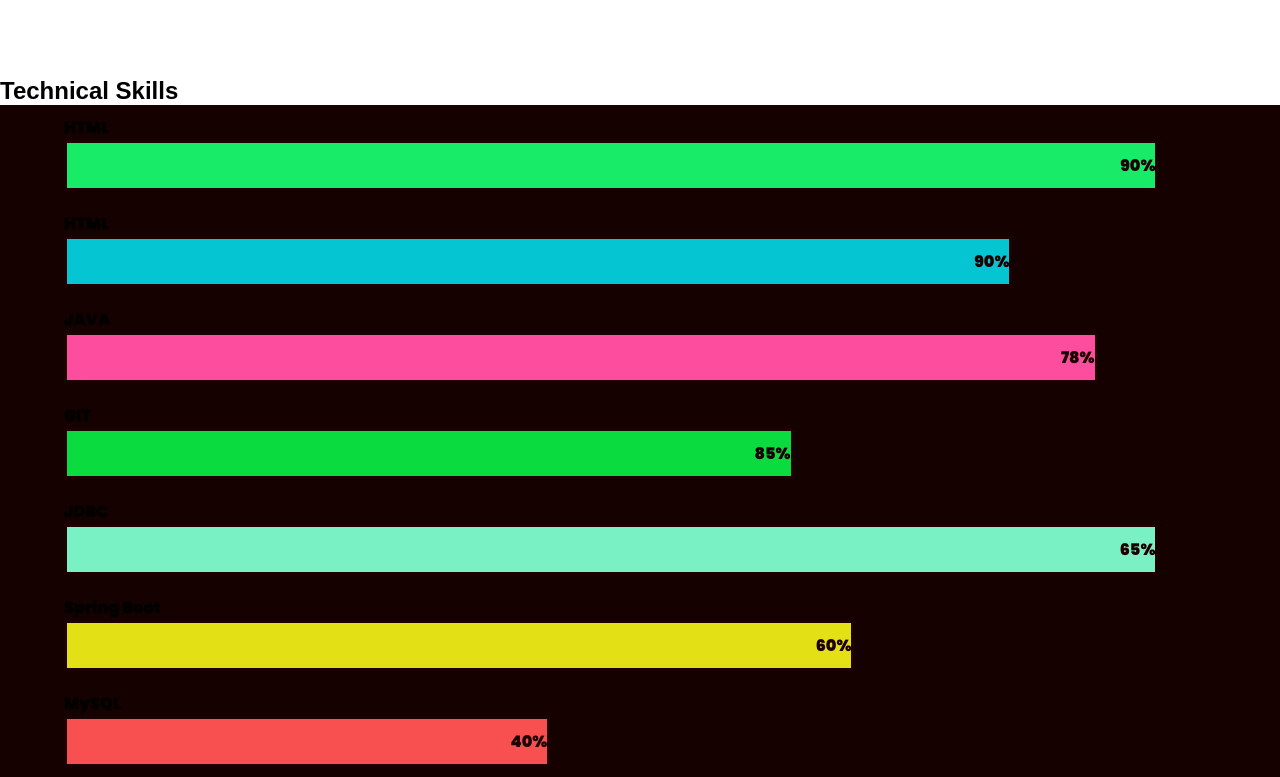
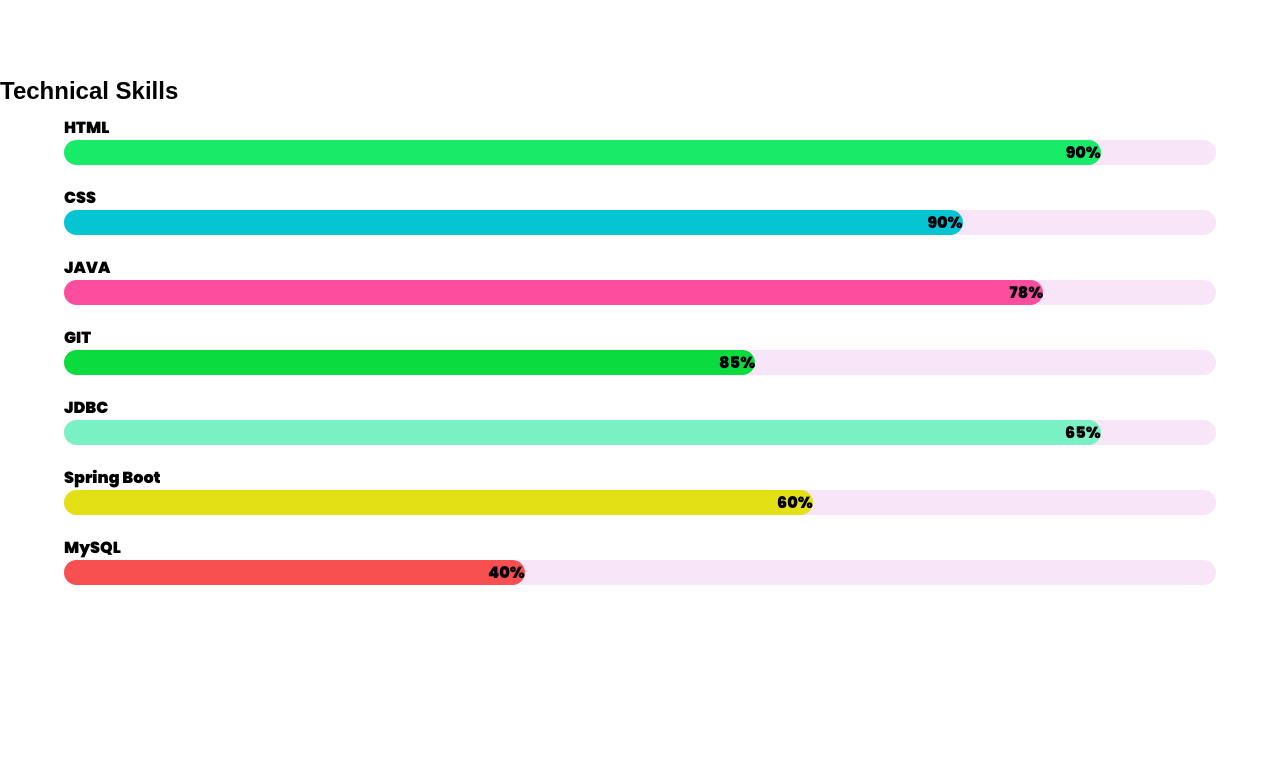
Before and after one commit to RushiJaware/portfolio_page, a plain HTML site: page index.html in a window 1280 px wide. Shown: the part 1426-2203 px from the top of the page. After the commit the page ends 2021 px from the top, so only its background shows below. Drawn offline with Linux system fonts and the light colour scheme; a web font is replaced by a local one.

Commit message:
skills corner updates

```diff
--- a/css/style.css
+++ b/css/style.css
@@ -237,33 +237,42 @@
 
 .skills_list {
   width: 100%;
-  background-color: #160101;
-  box-sizing: border-box;
+
   padding-left: 5%;
   padding-top: 10px;
   padding-bottom: 10px;
+  padding-right: 5%;
 
 }
 
 .progress{
 
   text-align: right;
-  padding-top: 10px;
-  padding-bottom: 10px;
-  color: rgb(29, 0, 0);
-  border: solid;
-  box-sizing: border-box
+  color: rgb(3, 0, 10);
+  box-sizing: border-box;
+  border-radius: 25px;
+  }
+
+
+.bo{
+
+   color: rgb(29, 0, 0);
+    width: 100%;
+  background-color: #ecb9ec5e;
+   border-radius: 25px;
+
 }
 
 .html {
   width: 90%;
   background-color: #17eb68;
-
+  border-radius: 25px;
 }
 
 .css {
   width: 78%;
   background-color: #05c5d3;
+
 }
 
 .java {
--- a/index.html
+++ b/index.html
@@ -1,12 +1,14 @@
 <!DOCTYPE html>
 <html lang="en">
+
 <head>
     <meta charset="UTF-8">
     <meta http-equiv="X-UA-Compatible" content="IE=edge">
     <meta name="viewport" content="width=device-width, initial-scale=1.0">
     <title>Rushi Portfolio</title>
-    <link rel="stylesheet" href="css/style.css"/>
+    <link rel="stylesheet" href="css/style.css" />
 </head>
+
 <body>
     <header class="header">
         <img src="images/portfolioLogo.png" alt="main logo" class="logo">
@@ -35,7 +37,7 @@
                 </div>
                 <!-- hero secton right side -->
                 <div class="section-hero-image">
-                    <img src="images/homeBackground.jpg" alt="Hey I am Rushi" class="hero-img"/>
+                    <img src="images/homeBackground.jpg" alt="Hey I am Rushi" class="hero-img" />
                 </div>
             </div>
         </section>
@@ -45,17 +47,21 @@
     <section class="section-biodata section">
         <div class="container grid grid-two-column">
             <div class="bio-image">
-                <img src="images/aboutRushi.jpg" alt="about me"/>
+                <img src="images/aboutRushi.jpg" alt="about me" />
             </div>
             <!-- about right side data -->
             <div class="bio-data">
                 <h2 class="common-heading">About Me</h2>
-                <p class="about about-para">A Full Stack Web Developer with good communication skills and learning abilities, who can write code using HTML, CSS and Javascript on frontend, Core Java & Advanced Java on backend to build applications. </p>
+                <p class="about about-para">A Full Stack Web Developer with good communication skills and learning
+                    abilities, who can write code using HTML, CSS and Javascript on frontend, Core Java & Advanced Java
+                    on backend to build applications. </p>
                 <br>
-                <p class="about about-para">Looking forwards to work in a product based company to enhance the experince and skills.</p>
+                <p class="about about-para">Looking forwards to work in a product based company to enhance the experince
+                    and skills.</p>
                 <br>
 
-                <iframe src="social.html" style="border:none;" title="Iframe Example" width="100%" height="20%" scrolling="no" ></iframe>
+                <iframe src="social.html" style="border:none;" title="Iframe Example" width="100%" height="20%"
+                    scrolling="no"></iframe>
             </div>
 
 
@@ -67,41 +73,60 @@
     <!-- Skills Section Starts here  -->
 
 
-    <div><h2>Technical Skills</h2></div>
+    <div>
+        <h2>Technical Skills</h2>
+    </div>
 
 
     <div class="skills_list"> HTML
+        <div class="bo">
             <div class="progress html">90%
             </div>
         </div>
+    </div>
+    </div>
 
-        <div class="skills_list"> HTML
+
+    <div class="skills_list"> CSS
+        <div class="bo">
             <div class="progress css">90%
+            </div>
         </div>
     </div>
 
     <div class="skills_list"> JAVA
+        <div class="bo">
             <div class="progress java">78%
+            </div>
         </div>
     </div>
 
     <div class="skills_list"> GIT
+        <div class="bo">
             <div class="progress git">85%
+            </div>
         </div>
     </div>
 
     <div class="skills_list"> JDBC
+        <div class="bo">
             <div class="progress jdbc">65%
+            </div>
         </div>
     </div>
 
     <div class="skills_list"> Spring Boot
+        <div class="bo">
             <div class="progress spring_boot">60%
+            </div>
         </div>
     </div>
 
     <div class="skills_list">
-           MySQL &nbsp;  &nbsp;<div class="progress mysql">40%
+        MySQL
+        <div class="bo">
+            <div class="progress mysql">40%
+            </div>
         </div>
     </div>
 
@@ -109,4 +134,5 @@
 
 
 </body>
+
 </html>
```
Lines whose indentation alone changed are shown as unchanged.
